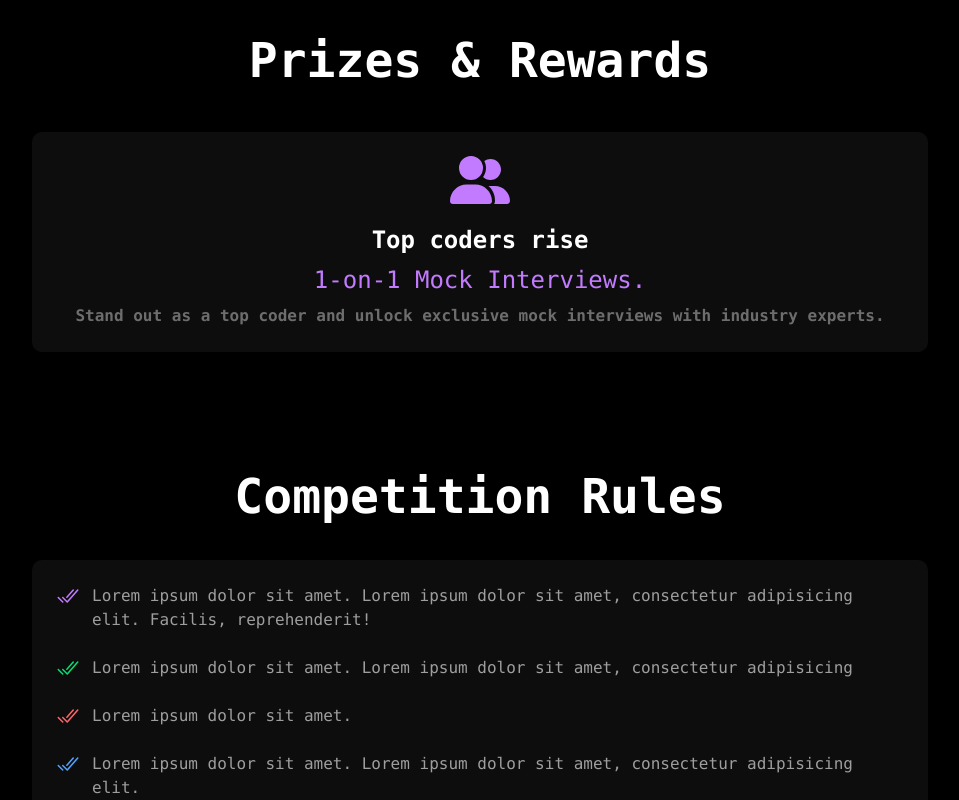
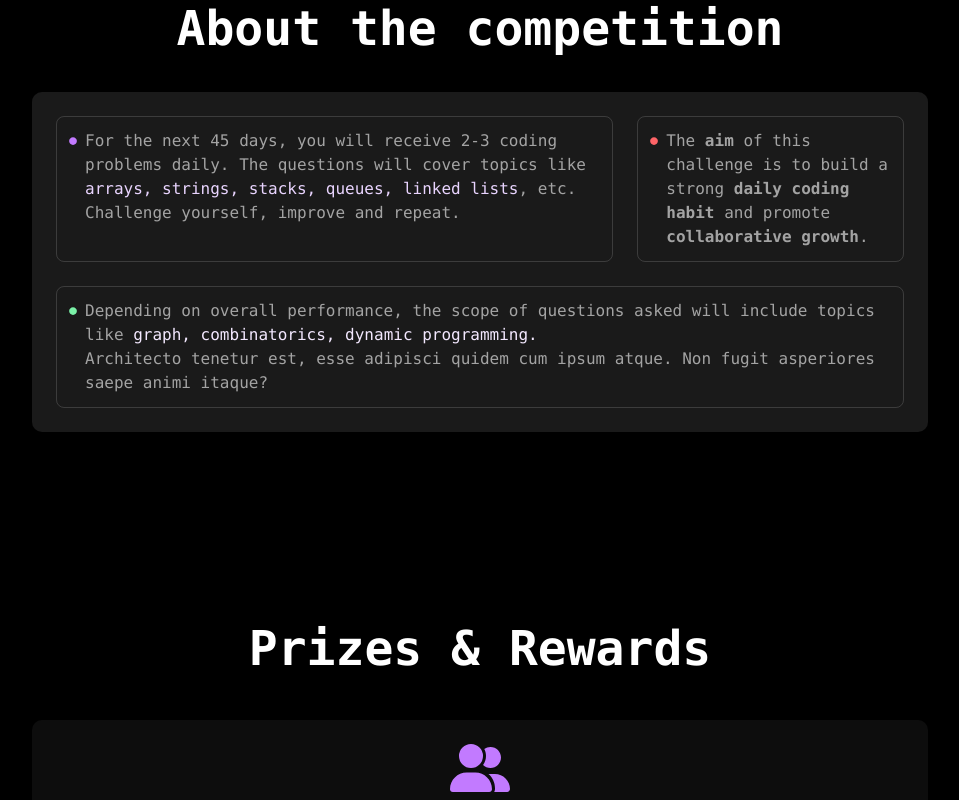
Before and after one commit to VinayyOjha/CodeCrunch, a React (Vite) app in the folder client/: page / in a window 1280 px wide. Shown: the part 920-1720 px from the top of the page, without its empty margins (160-1119 px from the left). Built offline with nearby package versions, Linux system fonts and the light colour scheme.

Commit message:
feat: add Label component and integrate it into the Register page; update input styles and enhance Hero section with competition details

```diff
--- a/client/package.json
+++ b/client/package.json
@@ -10,6 +10,7 @@
     "preview": "vite preview"
   },
   "dependencies": {
+    "@radix-ui/react-label": "^2.1.7",
     "@radix-ui/react-select": "^2.2.5",
     "@radix-ui/react-slot": "^1.2.3",
     "@tailwindcss/vite": "^4.1.8",
--- a/client/src/Pages/authentication/Register.tsx
+++ b/client/src/Pages/authentication/Register.tsx
@@ -11,14 +11,15 @@ import {
   SelectValue,
 } from "@/components/ui/select";
 import { useNavigate } from "react-router-dom";
-import AnimatedSection from "@/components/animations/ComponentAnimation";
+import { Label } from "@/components/ui/label";
 
 const Register = () => {
   const navigate = useNavigate();
   return (
     <div className=" min-h-screen bg-black">
       <div className="max-w-xl mx-auto  ">
-        <div className="p-2 gap-4 min-h-screen flex flex-col  items-center justify-center border-4 border-black">
+
+        <div className="p-2 gap-2 min-h-screen flex flex-col  items-center justify-center border-4 border-black">
           {/* Component 1 */}
           <div className="w-full text-center text-white">
             <p className="font-mono font-bold text-3xl bg-gradient-to-r from-purple-500 via-orange-500 to-pink-500 bg-clip-text text-transparent inline-block">
@@ -30,9 +31,9 @@ const Register = () => {
           </div>
 
           {/* Component 2 */}
-          <AnimatedSection>
+
           <div
-            className="p-4 gap-8 w-full flex flex-col rounded-md
+            className="p-4 gap-6 w-full flex flex-col rounded-md
         border bg-white/5 border-white/20 "
           >
             {/* Name */}
@@ -58,7 +59,9 @@ const Register = () => {
                 </span>
               </div>
 
+              <Label htmlFor = "email"></Label>
               <Input
+                id="email"
                 type="email"
                 placeholder="Eg:2024pgcsca011@nitjsr.ac.in"
                 className=" mt-2 font-mono text-sm sm:text-md"
@@ -68,7 +71,7 @@ const Register = () => {
             {/* Password */}
             <div>
               <div className="flex gap-2 items-center">
-                <RiLockPasswordLine className="text-teal-600 h-6 w-auto" />
+                <RiLockPasswordLine className="text-red-500 h-6 w-auto" />
                 <span className="font-mono text-md text-white text-md">
                   Enter password
                 </span>
@@ -82,11 +85,11 @@ const Register = () => {
             </div>
 
             {/* Choose pre-IC */}
-            <div>
-              <div className="flex gap-2 items-center">
+            <div className="">
+              <div className="mb-2 flex gap-2 items-center">
                 <RiTeamLine className="text-pink-400 h-6 w-auto" />
                 <span className="font-mono text-md text-white ">
-                  Your pre-Tic
+                  Your pre-TIC
                 </span>
               </div>
 
@@ -171,22 +174,22 @@ const Register = () => {
               </Select>
             </div>
           </div>
-          </AnimatedSection>
+
           {/* Alread have an account*/}
-          <div className="w-full flex flex-col  font-mono text-white/35 text-left text-xs ">
+          <div className="w-full flex flex-col  font-mono text-white/35 text-left text-xs cursor-pointer">
             <div className="w-full flex justify-end ">
               <p className="">Have an account?</p>
-              <span className="underline text-neutral-300/70">Sign in</span>
+              <span  onClick={() => navigate("/login")} className="underline text-neutral-300/70">Sign in</span>
               <span>.</span>
             </div>
 
             {/* Let's GO! */}
             <div
-              onClick={() => navigate("/register")}
-              className="text-center mt-2 sm:mt-1"
+
+              className="text-center mt-4 sm:mt-2"
             >
-              <button className="p-2 rounded-md items-center font-mono text-lg text-white bg-violet-700 hover:bg-purple-600/50">
-                Register Now!
+              <button className="px-6 py-2 rounded-md items-center font-mono text-lg text-white bg-purple-500 hover:bg-purple-600">
+                Sign Up
               </button>
             </div>
           </div>
--- a/client/src/Pages/landing/Hero.tsx
+++ b/client/src/Pages/landing/Hero.tsx
@@ -1,15 +1,17 @@
 import { FaCalendar, FaTrophy } from "react-icons/fa";
 import { FaCode } from "react-icons/fa6";
-import { motion } from "motion/react";
+import { easeInOut, motion } from "motion/react";
 import { FaUserGroup } from "react-icons/fa6";
 import { IoCheckmarkDoneOutline } from "react-icons/io5";
 import { useNavigate } from "react-router-dom";
-
+import { useState } from "react";
+import { FaCircle } from "react-icons/fa";
 import AnimatedSection from "../../components/animations/ComponentAnimation";
 import BlurText from "../../blocks/TextAnimations/BlurText/BlurText";
 
 const Hero = () => {
   const navigate = useNavigate();
+  const [hoveredIndex, setHoveredIndex] = useState<number | null>(null);
   return (
     <section className="p-3 mt-6">
       <div className="mb-10 container max-w-6xl mx-auto">
@@ -125,6 +127,112 @@ const Hero = () => {
           </div>
         </AnimatedSection>
 
+        {/* About the competion*/}
+        <AnimatedSection>
+          <div className="mb-20 mt-20">
+            <p className="mb-10 text-center text-4xl lg:text-5xl text-white font-bold font-mono">
+              About the competition
+            </p>
+
+            <div className="grid grid-cols-1 sm:grid-cols-6 gap-6 p-6 max-w-4xl mx-auto font-mono rounded-lg bg-white/10">
+              {/* Card 1 */}
+              <motion.div
+                onHoverStart={() => setHoveredIndex(0)}
+                onHoverEnd={() => setHoveredIndex(null)}
+                animate={{
+                  scale: hoveredIndex === 0 ? 1.02 : 1,
+                  filter:
+                    hoveredIndex !== null && hoveredIndex !== 0
+                      ? "blur(2px)"
+                      : "none",
+                }}
+                transition={{ delay: 0.2, ease: easeInOut }}
+                className="p-3 sm:col-span-4 flex items-start justify-center rounded-md border border-white/15 hover:shadow-sm shadow-violet-400"
+              >
+                <div className="flex justify-start items-start">
+                  <FaCircle
+                    className={`shrink-0 mt-2 h-2 w-2 text-purple-400 ${
+                      hoveredIndex === 0 ? "animate-caret-blink" : ""
+                    }`}
+                  />
+                  <p className="text-white/60 ml-2">
+                    For the next 45 days, you will receive 2-3 coding problems
+                    daily. The questions will cover topics like{" "}
+                    <span className="text-purple-200">
+                      arrays, strings, stacks, queues, linked lists
+                    </span>
+                    , etc.
+                    <p>Challenge yourself, improve and repeat.</p>
+                  </p>
+                </div>
+              </motion.div>
+
+              {/* Card 2 */}
+              <motion.div
+                onHoverStart={() => setHoveredIndex(1)}
+                onHoverEnd={() => setHoveredIndex(null)}
+                animate={{
+                  scale: hoveredIndex === 1 ? 1.04 : 1,
+                  filter:
+                    hoveredIndex !== null && hoveredIndex !== 1
+                      ? "blur(2px)"
+                      : "none",
+                }}
+                transition={{ delay: 0.2, ease: easeInOut }}
+                className="p-3 sm:col-span-2 rounded-md border
+                 border-white/15 hover:shadow-sm shadow-red-400"
+              >
+                <div className="flex">
+                  <FaCircle
+                    className={`shrink-0 mt-2 h-2 w-2 text-red-400 ${
+                      hoveredIndex === 1 ? "animate-caret-blink" : ""
+                    }`}
+                  />
+                  <p className="text-white/60 ml-2">
+                    The <strong>aim</strong> of this challenge is to build a
+                    strong <strong>daily coding habit</strong> and promote{" "}
+                    <strong>collaborative growth</strong>.
+                  </p>
+                </div>
+              </motion.div>
+
+              {/* Card 3 */}
+              <motion.div
+                onHoverStart={() => setHoveredIndex(2)}
+                onHoverEnd={() => setHoveredIndex(null)}
+                animate={{
+                  scale: hoveredIndex === 2 ? 1.02 : 1,
+                  filter:
+                    hoveredIndex !== null && hoveredIndex !== 2
+                      ? "blur(2px)"
+                      : "none",
+                }}
+                transition={{ delay: 0.2, ease: easeInOut }}
+                className="p-3 sm:col-span-6 items-start justify-center rounded-md border border-white/15 hover:shadow-sm shadow-green-200"
+              >
+                <div className="flex">
+                  <FaCircle
+                    className={`shrink-0 mt-2 h-2 w-2 text-green-300 ${
+                      hoveredIndex === 2 ? "animate-caret-blink" : ""
+                    }`}
+                  />
+                  <p className="text-white/60 ml-2">
+                    <p>
+                      Depending on overall performance, the scope of questions
+                      asked will include topics like{" "}
+                      <span className="text-purple-100">
+                        graph, combinatorics, dynamic programming.
+                      </span>
+                    </p>
+                    Architecto tenetur est, esse adipisci quidem cum ipsum
+                    atque. Non fugit asperiores saepe animi itaque?
+                  </p>
+                </div>
+              </motion.div>
+            </div>
+          </div>
+        </AnimatedSection>
+
         {/* Finalists and Top Finsihers */}
         <AnimatedSection>
           <div className="mt-12 mb-20 w-full flex flex-col justify-center items-center text-white">
@@ -161,38 +269,42 @@ const Hero = () => {
                 <div className="flex gap-3 items-start ">
                   <IoCheckmarkDoneOutline className=" shrink-0 h-6 w-6 text-purple-400" />
                   <p className="text-white/60">
-                    Lorem ipsum dolor sit amet. Lorem ipsum dolor sit amet,
-                    consectetur adipisicing elit. Facilis, reprehenderit!
+                    <p className="text-white/40">Daily Problems:</p> Solve 2-3 coding problems daily for 45 days.
+                  </p>
+                </div>
+
+                <div className="flex gap-3 items-start ">
+                  <IoCheckmarkDoneOutline className=" shrink-0 h-6 w-6 text-yellow-400" />
+                  <p className="text-white/60">
+                    <p className="text-white/40">No AI assistance:</p> Solutions must be your own, without the use of large language models (LLMs) or any other AI coding tools.
+                  </p>
+                </div>
+
+
+                <div className="flex gap-3 items-start ">
+                  <IoCheckmarkDoneOutline className=" shrink-0 h-6 w-6 text-green-400" />
+                  <p className="text-white/60">
+                    <p className="text-white/40">Honesty is Key:</p>  Be honest with yourself, and put in your best effort. No cheating!
+                  </p>
+                </div>
+
+                <div className="flex gap-3 items-start ">
+                  <IoCheckmarkDoneOutline className=" shrink-0 h-6 w-6 text-red-400" />
+                  <p className="text-white/60">
+                    <p className="text-white/40">Problem Submission:</p>  Submit your solutions within the given timeframe (likely daily).
+
                   </p>
                 </div>
 
                 <div className="flex gap-3 items-start ">
                   <IoCheckmarkDoneOutline className=" shrink-0 h-6 w-6 text-green-400" />
                   <p className="text-white/60">
-                    Lorem ipsum dolor sit amet. Lorem ipsum dolor sit amet,
-                    consectetur adipisicing
+                    <p className="text-white/40">Collaborative Learning:</p>  Feel free to discuss problems with fellow participants, but ensure your submissions are your own work.
+
                   </p>
                 </div>
 
-                <div className="flex gap-3 items-start ">
-                  <IoCheckmarkDoneOutline className=" shrink-0 h-6 w-6 text-red-400" />
-                  <p className="text-white/60">Lorem ipsum dolor sit amet.</p>
-                </div>
 
-                <div className="flex gap-3 items-start ">
-                  <IoCheckmarkDoneOutline className=" shrink-0 h-6 w-6 text-blue-400" />
-                  <p className="text-white/60">
-                    Lorem ipsum dolor sit amet. Lorem ipsum dolor sit amet,
-                    consectetur adipisicing elit.
-                  </p>
-                </div>
-
-                <div className="flex gap-3 items-start ">
-                  <IoCheckmarkDoneOutline className=" shrink-0 h-6 w-6 text-yellow-400" />
-                  <p className="text-white/60">
-                    Lorem ipsum dolor sit amet. Lorem ipsum dolor sit amet,
-                  </p>
-                </div>
               </div>
             </div>
           </div>
@@ -212,15 +324,14 @@ const Hero = () => {
             />
           </div>
 
-          {/* <p className="mb-5 text-center text-4xl lg:text-5xl text-white font-bold font-mono">
-            Ready to compete?
-          </p> */}
-
           <p className="mb-4 text-center text-xl sm:text-2xl text-white/50 font-mono">
             Join the 45 days CodeCrunch competition and elevate your coding
             problem solving apprpach.
           </p>
-          <div onClick={() => navigate("/register")} className="flex justify-center">
+          <div
+            onClick={() => navigate("/register")}
+            className="flex justify-center"
+          >
             <button className="p-2 rounded-md items-center font-mono text-xl text-white bg-violet-700">
               Register Now!
             </button>
--- a/client/src/components/ui/input.tsx
+++ b/client/src/components/ui/input.tsx
@@ -9,7 +9,7 @@ function Input({ className, type, ...props }: React.ComponentProps<"input">) {
       data-slot="input"
       className={cn(
         "file:text-foreground placeholder:text-muted-foreground selection:bg-primary selection:text-primary-foreground dark:bg-input/30 flex h-9 w-full min-w-0 rounded-md bg-black border border-white/15 px-3 py-5 shadow-xs transition-[color,box-shadow] outline-none file:inline-flex file:h-7 file:border-0 file:bg-transparent file:text-sm file:font-medium disabled:pointer-events-none disabled:cursor-not-allowed disabled:opacity-50 text-sm md:text-md",
-        "aria-invalid:ring-destructive/20 dark:aria-invalid:ring-destructive/40 aria-invalid:border-destructive",
+        // "aria-invalid:ring-destructive/20 dark:aria-invalid:ring-destructive/40 aria-invalid:border-destructive",
         "text-white", // <-- Add this to change input text color
         className
       )}
--- /dev/null
+++ b/client/src/components/ui/label.tsx
@@ -0,0 +1,22 @@
+import * as React from "react"
+import * as LabelPrimitive from "@radix-ui/react-label"
+
+import { cn } from "@/lib/utils"
+
+function Label({
+  className,
+  ...props
+}: React.ComponentProps<typeof LabelPrimitive.Root>) {
+  return (
+    <LabelPrimitive.Root
+      data-slot="label"
+      className={cn(
+        "flex items-center gap-2 text-sm leading-none font-medium select-none group-data-[disabled=true]:pointer-events-none group-data-[disabled=true]:opacity-50 peer-disabled:cursor-not-allowed peer-disabled:opacity-50",
+        className
+      )}
+      {...props}
+    />
+  )
+}
+
+export { Label }
```
Also changed, not shown: 1 other file (tests, documents, lock files or other folders).
